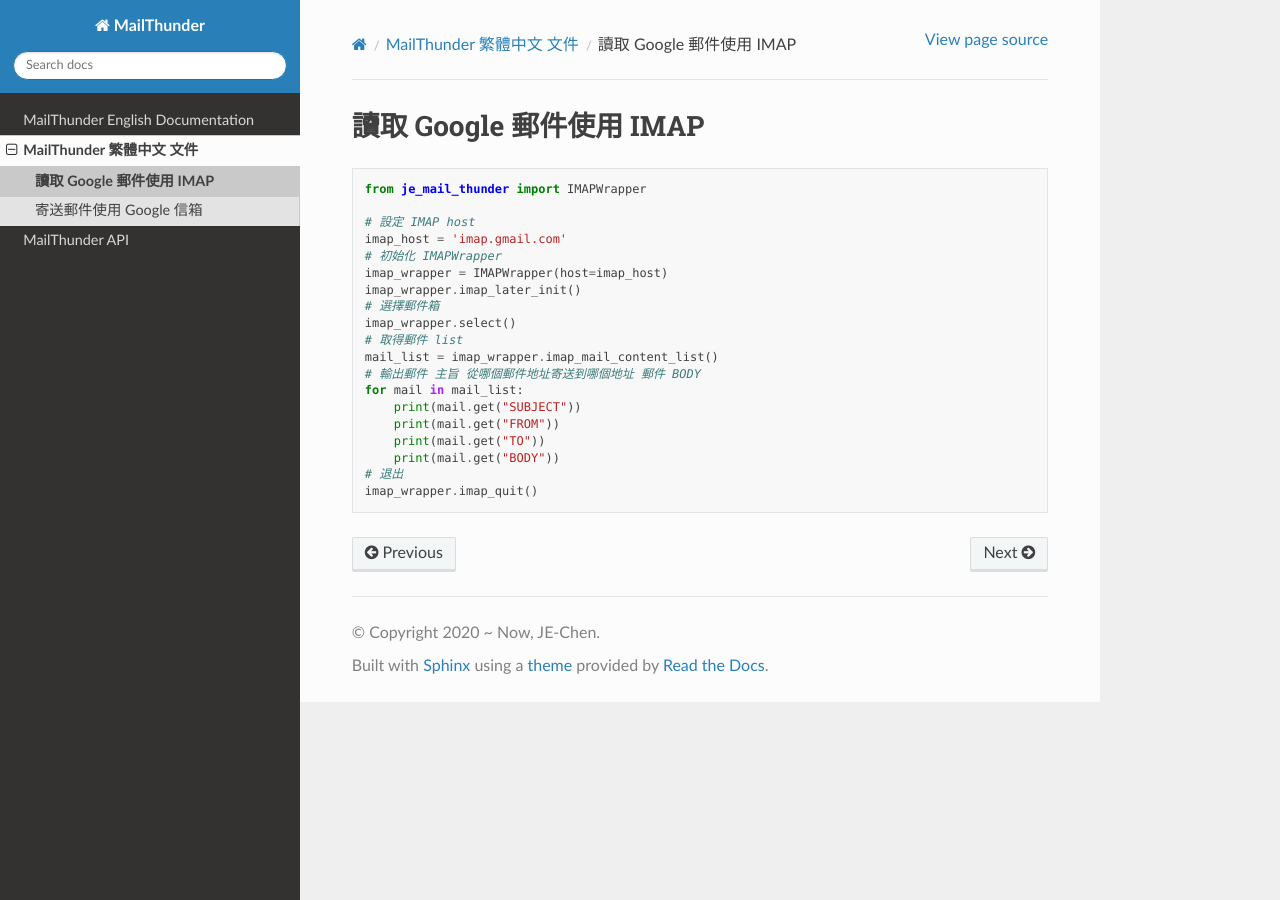
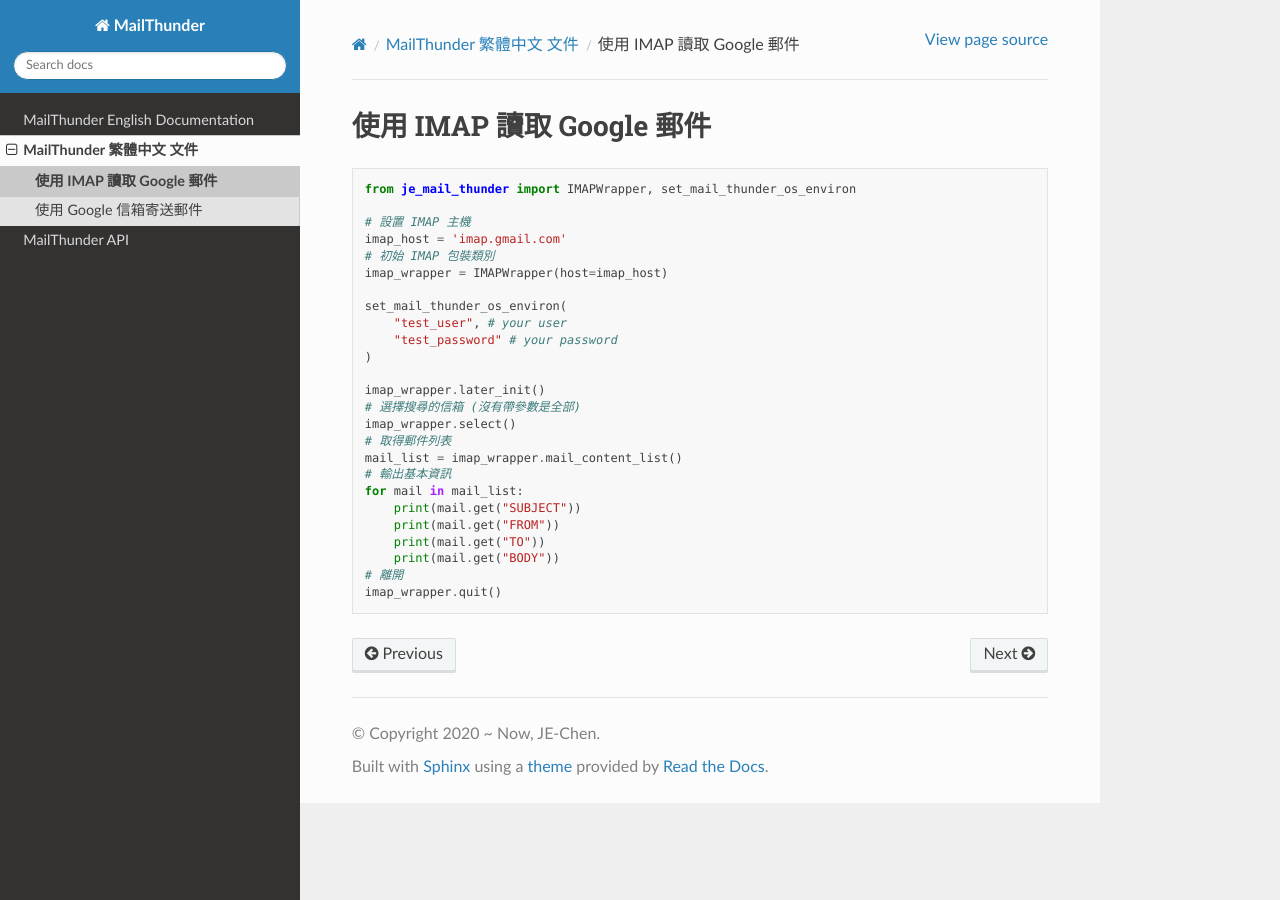
Before and after one commit to Integration-Automation/MailThunder, a Sphinx documentation site: the page built from docs/source/docs/Zh/read_google_mail.rst, in a window 1280 px wide. Built offline with Sphinx 7.4.7 and the Read the Docs theme 2.0.0, drawn with Linux system fonts in a browser that asks for light colours.

```diff
--- a/docs/source/docs/Zh/read_google_mail.rst
+++ b/docs/source/docs/Zh/read_google_mail.rst
@@ -1,24 +1,30 @@
-讀取 Google 郵件使用 IMAP
+使用 IMAP 讀取 Google 郵件
 ----
 
 .. code-block:: python
 
-    from je_mail_thunder import IMAPWrapper
+    from je_mail_thunder import IMAPWrapper, set_mail_thunder_os_environ
 
-    # 設定 IMAP host
+    # 設置 IMAP 主機
     imap_host = 'imap.gmail.com'
-    # 初始化 IMAPWrapper
+    # 初始 IMAP 包裝類別
     imap_wrapper = IMAPWrapper(host=imap_host)
-    imap_wrapper.imap_later_init()
-    # 選擇郵件箱
+
+    set_mail_thunder_os_environ(
+        "test_user", # your user
+        "test_password" # your password
+    )
+
+    imap_wrapper.later_init()
+    # 選擇搜尋的信箱 (沒有帶參數是全部)
     imap_wrapper.select()
-    # 取得郵件 list
-    mail_list = imap_wrapper.imap_mail_content_list()
-    # 輸出郵件 主旨 從哪個郵件地址寄送到哪個地址 郵件 BODY
+    # 取得郵件列表
+    mail_list = imap_wrapper.mail_content_list()
+    # 輸出基本資訊
     for mail in mail_list:
         print(mail.get("SUBJECT"))
         print(mail.get("FROM"))
         print(mail.get("TO"))
         print(mail.get("BODY"))
-    # 退出
-    imap_wrapper.imap_quit()
+    # 離開
+    imap_wrapper.quit()
```
Also changed, not shown: README.md (+3 -2 lines), docs/source/docs/API/imap_api.rst (+7 -7 lines), docs/source/docs/API/smtp_api.rst (+6 -6 lines), docs/source/docs/Eng/read_google_mail.rst (+10 -4 lines), docs/source/docs/Eng/send_google_mail.rst (+12 -12 lines), docs/source/docs/Zh/send_google_mail.rst (+11 -13 lines), 2 other files.
